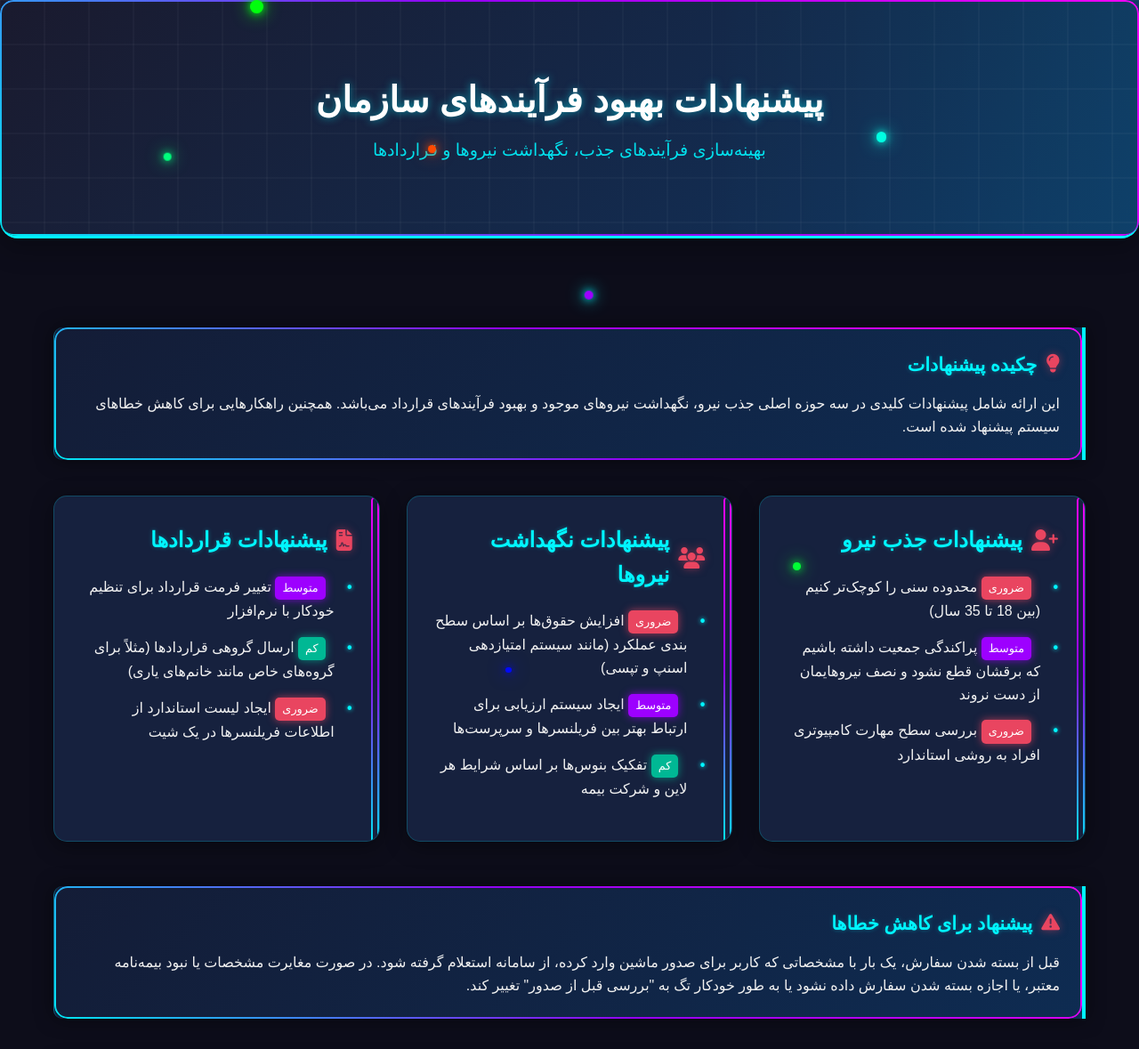
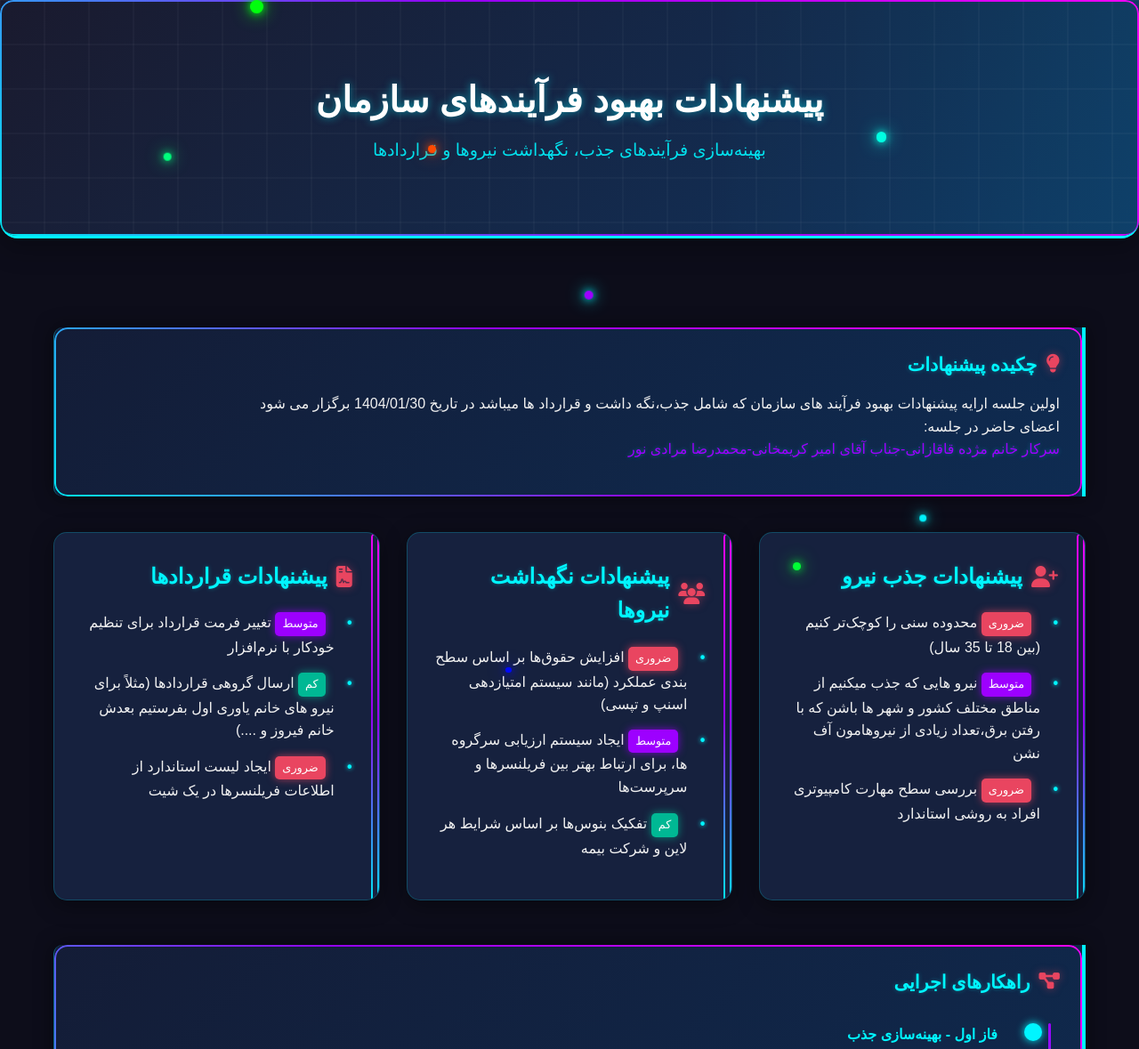
Before and after one commit to fluent2004/Fluent2004.github.io, a plain HTML site: page v2.html in a window 1280 px wide. Shown: the top 1179 px of the page at 89% size. Drawn offline with Linux system fonts and the light colour scheme; a web font is replaced by a local one.

Commit message:
Update v2.html

```diff
--- a/v2.html
+++ b/v2.html
@@ -325,6 +325,18 @@
             text-shadow: 0 0 5px rgba(0, 245, 255, 0.3);
         }
 
+        .highlight-names{
+            font-size: 1rem;
+            color: var(--neon-purple);
+            margin-bottom: 15px;
+            display: flex;
+            align-items: right;
+            text-shadow: 0 0 5px rgba(0, 245, 255, 0.3);
+
+
+
+}
+
         .highlight-title i {
             margin-left: 10px;
             color: var(--accent-color);
@@ -400,7 +412,10 @@
     <div class="container">
         <div class="highlight-box pulse neon-border">
             <h3 class="highlight-title"><i class="fas fa-lightbulb"></i>چکیده پیشنهادات</h3>
-            <p>این ارائه شامل پیشنهادات کلیدی در سه حوزه اصلی جذب نیرو، نگهداشت نیروهای موجود و بهبود فرآیندهای قرارداد می‌باشد. همچنین راهکارهایی برای کاهش خطاهای سیستم پیشنهاد شده است.</p>
+            <p>اولین جلسه ارایه پیشنهادات بهبود فرآیند های سازمان که شامل جذب،نگه داشت و قرارداد ها میباشد در تاریخ 1404/01/30 برگزار می شود</p>
+            <p>اعضای حاضر در جلسه:</p>
+            <p  class="highlight-names">سرکار خانم مژده قاقازانی-جناب آقای امیر کریمخانی-محمدرضا مرادی نور</p>
+
         </div>
 
         <div class="sections-container">
@@ -414,7 +429,7 @@
 
                 <div class="item">
                     <span class="priority medium">متوسط</span>
-                    پراکندگی جمعیت داشته باشیم که برقشان قطع نشود و نصف نیروهایمان از دست نروند
+                    نیرو هایی که جذب میکنیم از مناطق مختلف کشور و شهر ها باشن که با رفتن برق،تعداد زیادی از نیروهامون آف نشن
                 </div>
 
                 <div class="item">
@@ -433,7 +448,7 @@
 
                 <div class="item">
                     <span class="priority medium">متوسط</span>
-                    ایجاد سیستم ارزیابی برای ارتباط بهتر بین فریلنسرها و سرپرست‌ها
+                    ایجاد سیستم ارزیابی سرگروه ها، برای ارتباط بهتر بین فریلنسرها و سرپرست‌ها
                 </div>
 
                 <div class="item">
@@ -452,7 +467,7 @@
 
                 <div class="item">
                     <span class="priority low">کم</span>
-                    ارسال گروهی قراردادها (مثلاً برای گروه‌های خاص مانند خانم‌های یاری)
+                    ارسال گروهی قراردادها (مثلاً برای نیرو های خانم یاوری اول بفرستیم بعدش خانم فیروز و ....)
                 </div>
 
                 <div class="item">
@@ -462,10 +477,11 @@
             </section>
         </div>
 
-        <div class="highlight-box neon-border">
+       <!-- <div class="highlight-box neon-border">
             <h3 class="highlight-title"><i class="fas fa-exclamation-triangle"></i>پیشنهاد برای کاهش خطاها</h3>
             <p>قبل از بسته شدن سفارش، یک بار با مشخصاتی که کاربر برای صدور ماشین وارد کرده، از سامانه استعلام گرفته شود. در صورت مغایرت مشخصات یا نبود بیمه‌نامه معتبر، یا اجازه بسته شدن سفارش داده نشود یا به طور خودکار تگ به "بررسی قبل از صدور" تغییر کند.</p>
         </div>
+        -->
 
         <!-- Timeline Section -->
         <div class="highlight-box neon-border" style="margin-top: 50px;">
@@ -504,7 +520,7 @@
                             </li>
                             <li style="margin-bottom: 8px; position: relative; padding-right: 15px;">
                                 <i class="fas fa-spinner" style="color: var(--neon-blue); position: absolute; right: 0; top: 5px;"></i>
-                                ایجاد پنل ارتباطی فریلنسر-سرپرست
+                                ایجاد بستر مناسب برای ارزیابی دوره ای سرگروه ها
                             </li>
                         </ul>
                     </div>
@@ -534,10 +550,19 @@
             <section class="section neon-border">
                 <h2 class="section-title"><i class="fas fa-chart-line"></i>منافع سازمانی</h2>
 
-                <div class="item">
+
+
+             <!--
+               <div class="item">
                     <i class="fas fa-check" style="color: var(--success-color); margin-left: 10px;"></i>
-                    کاهش 40% خطاهای صدور بیمه‌نامه
+                    مشکلاتی مانند
                 </div>
+
+
+                -->
+
+
+
 
                 <div class="item">
                     <i class="fas fa-check" style="color: var(--success-color); margin-left: 10px;"></i>
@@ -573,13 +598,13 @@
 
     <footer>
         <div class="container">
-            <div class="logo">گروه بهبود فرآیندها</div>
+            <div class="logo">🧿😎گروه بهبود فرآیندها</div>
             <p>ارائه پیشنهادات برای ارتقای سیستم‌های سازمان</p>
-            <p class="date">تاریخ ارائه: ۱۴۰۳/۰۱/۲۵</p>
+            <p class="date">تاریخ ارائه: 1404/01/30</p>
 
             <!-- Social Icons -->
             <div style="margin-top: 20px;">
-                <a href="#" style="color: white; margin: 0 10px; font-size: 1.2rem;"><i class="fab fa-telegram"></i></a>
+                <a href="#" style="color: white; margin: 0 10px; font-size: 1.2rem;"><i class="fab fa-mattermost"></i></a>
                 <a href="#" style="color: white; margin: 0 10px; font-size: 1.2rem;"><i class="fab fa-linkedin"></i></a>
                 <a href="#" style="color: white; margin: 0 10px; font-size: 1.2rem;"><i class="fas fa-envelope"></i></a>
             </div>
```
